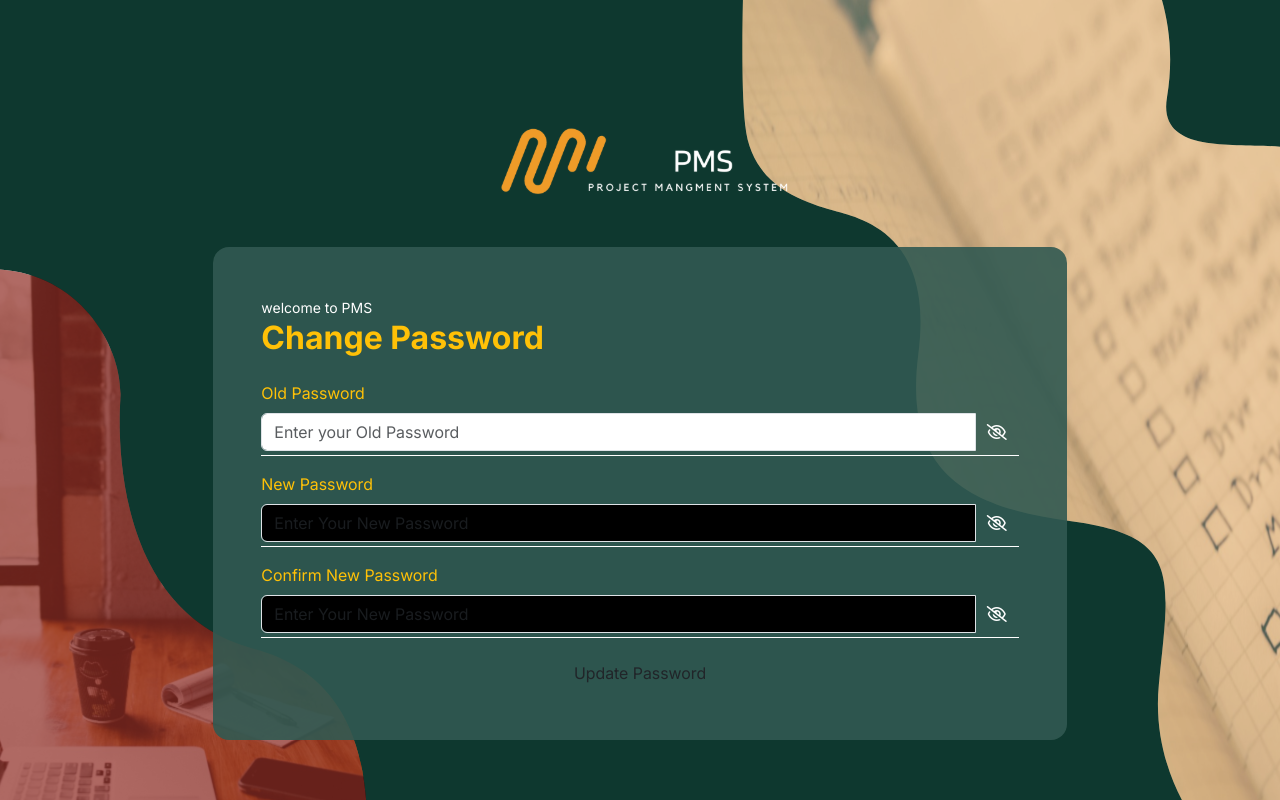
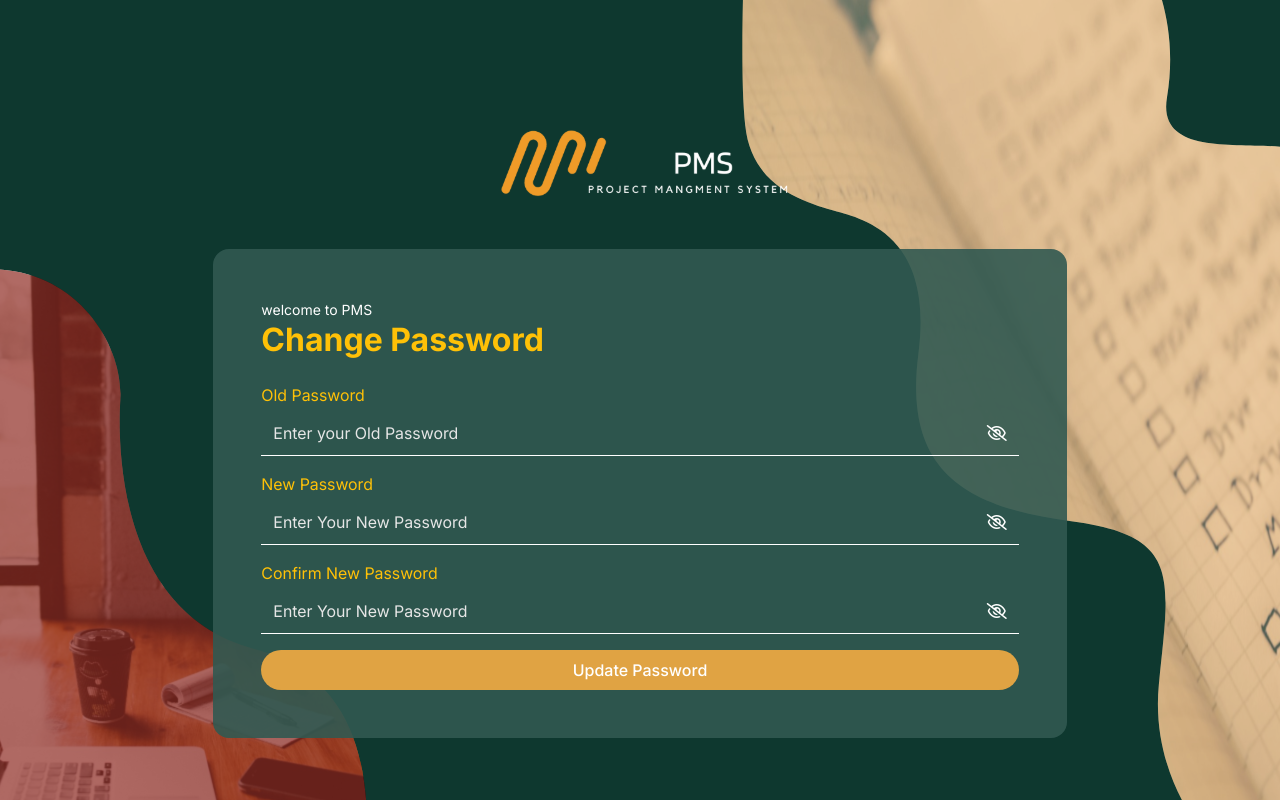
Before and after one commit to DevsquadEg/project-management-system, a React (Vite) app: page /change-password in a window 1280 px wide. Built offline with nearby package versions, Linux system fonts and the light colour scheme.

Commit message:
some fixes in authlayout pages

```diff
--- a/src/Pages/Auth/ChangePassword/ChangePassword.tsx
+++ b/src/Pages/Auth/ChangePassword/ChangePassword.tsx
@@ -1,3 +1,5 @@
+import { USERS_URL } from "@/service/api.js";
+import { axiosInstance } from "@/service/urls.js";
 import { useForm } from "react-hook-form";
 import { useNavigate } from "react-router-dom";
 import toast from "react-hot-toast";
@@ -21,11 +23,15 @@ export default function ChangePassword() {
     // =========== Change Password ========
     const onChangePass = async (data: any) => {
         try {
-      let response = await axiosInstance.put(USERS_URL.CHANGE_PASSWORD, data);
+            let response = await axiosInstance.put(
+                USERS_URL.CHANGE_PASSWORD,
+                data
+            );
             console.log(response);
             navigate("/dashboard");
             toast.success(
-        response?.data?.message || "Password has been updated successfully!"
+                response?.data?.message ||
+                    "Password has been updated successfully!"
             );
         } catch (error) {
             console.log(error);
@@ -37,7 +43,7 @@ export default function ChangePassword() {
         if (watch("confirmPassword")) {
             trigger("confirmPassword");
         }
-  }, [watch("password"), watch("confirmPassword"), trigger]);
+    }, [watch, trigger]);
 
     return (
         <>
@@ -45,7 +51,9 @@ export default function ChangePassword() {
                 <div className="text-start mb-4">
                     <small className="text-white">welcome to PMS</small>
                     <div className="hello">
-            <h2 className="text-warning fw-bold m-0">Change Password</h2>
+                        <h2 className="text-warning fw-bold m-0">
+                            Change Password
+                        </h2>
                     </div>
                 </div>
 
@@ -64,7 +72,7 @@ export default function ChangePassword() {
                             <input
                                 type={isFirstPassVisible ? "text" : "password"}
                                 placeholder="Enter your Old Password"
-                className="form-control   "
+                                className="form-control custom-input"
                                 {...register("oldPassword", {
                                     required: "Old Password is Required", // validtion for old password
                                     pattern: {
@@ -77,7 +85,9 @@ export default function ChangePassword() {
                             {/* show password icon  */}
                             <button
                                 type="button"
-                onClick={() => setIsFirstPassVisible((prev) => !prev)}
+                                onClick={() =>
+                                    setIsFirstPassVisible((prev) => !prev)
+                                }
                                 onMouseDown={(e) => e.preventDefault()}
                                 onMouseUp={(e) => e.preventDefault} // to prevent the feature of unfocus when i click on the icon
                                 className="input-group-text btnSlash"
@@ -85,7 +95,9 @@ export default function ChangePassword() {
                             >
                                 <i
                                     className={`fa-regular ${
-                    isFirstPassVisible ? "fa-eye " : "fa-eye-slash"
+                                        isFirstPassVisible
+                                            ? "fa-eye "
+                                            : "fa-eye-slash"
                                     }`}
                                 ></i>
                             </button>
@@ -116,13 +128,18 @@ export default function ChangePassword() {
                                 {...register("newPassword", {
                                     required: "New Password is Required", // validtion for New password
                                 })}
-                className="form-control  "
-                style={{ backgroundColor: "black", color: "white" }}
+                                className="form-control custom-input"
+                                style={{
+                                    backgroundColor: "black",
+                                    color: "white",
+                                }}
                             />
                             {/* show password icon  */}
                             <button
                                 type="button"
-                onClick={() => setIsSecondPassVisible((prev) => !prev)}
+                                onClick={() =>
+                                    setIsSecondPassVisible((prev) => !prev)
+                                }
                                 onMouseDown={(e) => e.preventDefault()}
                                 onMouseUp={(e) => e.preventDefault} // to prevent the feature of unfocus when i click on the icon
                                 className="input-group-text btnSlash"
@@ -130,7 +147,9 @@ export default function ChangePassword() {
                             >
                                 <i
                                     className={`fa-regular ${
-                    isSecondPassVisible ? "fa-eye " : "fa-eye-slash"
+                                        isSecondPassVisible
+                                            ? "fa-eye "
+                                            : "fa-eye-slash"
                                     }`}
                                 ></i>
                             </button>
@@ -161,19 +180,25 @@ export default function ChangePassword() {
                                 {...register(
                                     "confirmNewPassword", // validtion for confirm password
                                     {
-                    required: "Confirm New Password is Required",
+                                        required:
+                                            "Confirm New Password is Required",
                                         validate: (value) =>
                                             value === watch("newPassword") ||
                                             "Passwords do not match", //match passowrd and confirm password
                                     }
                                 )}
-                className="form-control  "
-                style={{ backgroundColor: "black", color: "white" }}
+                                className="form-control custom-input"
+                                style={{
+                                    backgroundColor: "black",
+                                    color: "white",
+                                }}
                             />
                             {/* show password icon  */}
                             <button
                                 type="button"
-                onClick={() => setIsSecondPassVisible((prev) => !prev)}
+                                onClick={() =>
+                                    setIsSecondPassVisible((prev) => !prev)
+                                }
                                 onMouseDown={(e) => e.preventDefault()}
                                 onMouseUp={(e) => e.preventDefault} // to prevent the feature of unfocus when i click on the icon
                                 className="input-group-text btnSlash"
@@ -181,7 +206,9 @@ export default function ChangePassword() {
                             >
                                 <i
                                     className={`fa-regular ${
-                    isSecondPassVisible ? "fa-eye " : "fa-eye-slash"
+                                        isSecondPassVisible
+                                            ? "fa-eye "
+                                            : "fa-eye-slash"
                                     }`}
                                 ></i>
                             </button>
@@ -198,10 +225,17 @@ export default function ChangePassword() {
                 <div className="d-grid ">
                     <button
                         type="submit"
-            className="btn  btnAuth  "
+                        className="btn custom-btn btn-lg"
                         disabled={isSubmitting}
                     >
-            {isSubmitting ? "Submittting ..." : "Update Password"}
+                        {(isSubmitting && (
+                            <span
+                                className="spinner-border spinner-border-sm"
+                                role="status"
+                                aria-hidden="true"
+                            ></span>
+                        )) ||
+                            "Update Password"}
                     </button>
                 </div>
             </form>
--- a/src/Pages/Auth/ForgetPassword/forgetPassword.css
+++ b/src/Pages/Auth/ForgetPassword/forgetPassword.css
@@ -1,6 +1,7 @@
 :root {
     --main-color: #ef9b28;
     --main-color-darker-1: #d7952f;
+    --main-color-darker-2: #c18c2a;
     --text-color-white: #fff;
 }
 
@@ -45,10 +46,14 @@ form input {
 }
 
 .custom-btn:hover,
-.custom-btn:active,
 .custom-btn:focus {
     background-color: var(--main-color-darker-1);
-    color: white;
+    color: var(--text-color-white);
+}
+
+.btn.custom-btn:active {
+    background-color: var(--main-color-darker-2);
+    color: #ccc;
 }
 
 .custom-btn:disabled {
--- a/src/index.css
+++ b/src/index.css
@@ -9,6 +9,7 @@ body {
     background-image: url(/loginBg.svg);
     background-position: center center;
     background-size: cover;
+    background-attachment: fixed;
 }
 
 .auth-area {
@@ -50,12 +51,6 @@ input:-webkit-autofill:active {
     -webkit-text-fill-color: #fff !important;
     background-color: transparent !important;
     transition: background-color 5000s ease-in-out 0s !important;
-}
-
-.btnSlash {
-  background-color: transparent;
-  border: none;
-  color: white;
 }
 
 /* ================================================ */
@@ -121,7 +116,7 @@ input:-webkit-autofill:active {
 /* ============= header ============================= */
 
 .header-container {
-  background-image: url(/public/home-bg.svg);
+    background-image: url(/home-bg.svg);
     background-repeat: no-repeat;
     background-position: center center;
     background-size: cover;
@@ -213,7 +208,6 @@ input:-webkit-autofill:active {
     font-weight: 300 !important;
 }
 
-
 /* users list */
 .img-table {
     width: 40px;
@@ -221,41 +215,34 @@ input:-webkit-autofill:active {
     border-radius: 50%;
 }
 
-.dotsCustomize{
+.dotsCustomize {
     color: rgba(14, 56, 47, 1);
     font-weight: bold;
     font-size: 25px;
-
 }
-.iconCustomize{
+.iconCustomize {
     border-top-left-radius: 8rem !important;
     border-bottom-right-radius: 8rem !important;
-    border: '1px solid #ced4da';
-
-
-
+    border: "1px solid #ced4da";
 }
 
 table.custom-table thead th {
     padding: 12px !important;
     text-transform: uppercase;
     background-color: rgba(49, 89, 81, 0.9) !important;
-
 }
 
-.activeCustomize{
+.activeCustomize {
     background-color: rgba(0, 146, 71, 1) !important;
     padding-inline: 15px !important;
-
 }
 
-.notActiveCustomize{
+.notActiveCustomize {
     background-color: rgba(146, 46, 37, 0.7) !important;
     padding-inline: 15px !important;
-
 }
 
-.viewText{
+.viewText {
     font-size: 18px;
 }
 
```
Also changed, not shown: src/Pages/Auth/Login/Login.tsx (+34 -11 lines), src/components/navbar/Navbar.tsx (+29 -21 lines), src/layouts/AuthLayout/AuthLayout.tsx (indentation only). Lines whose indentation alone changed are shown as unchanged.
